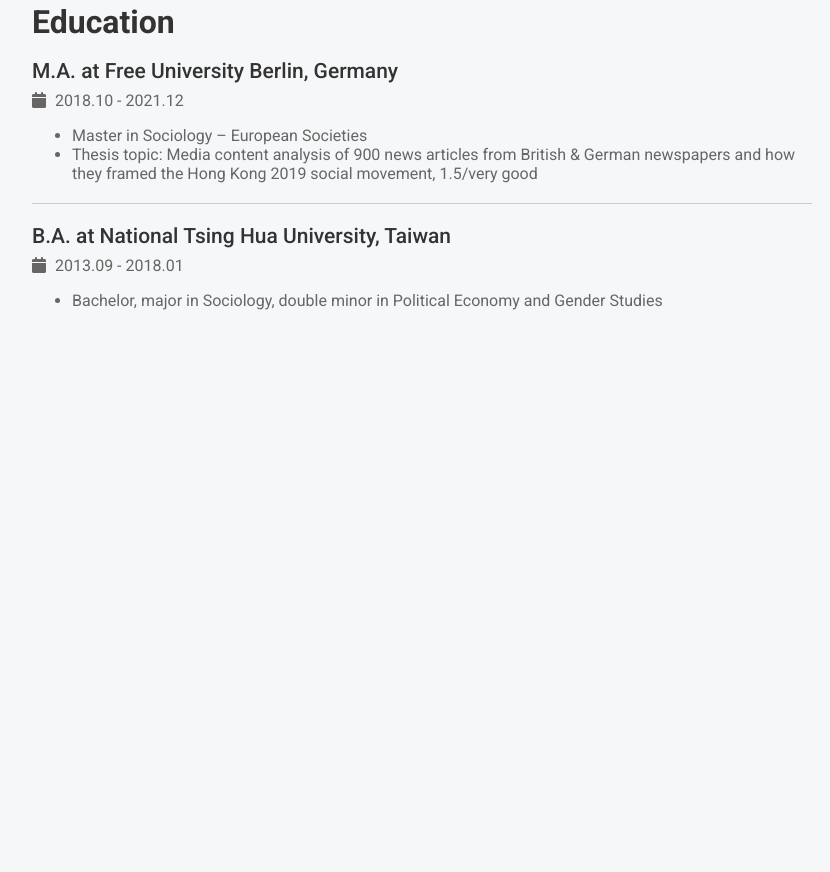
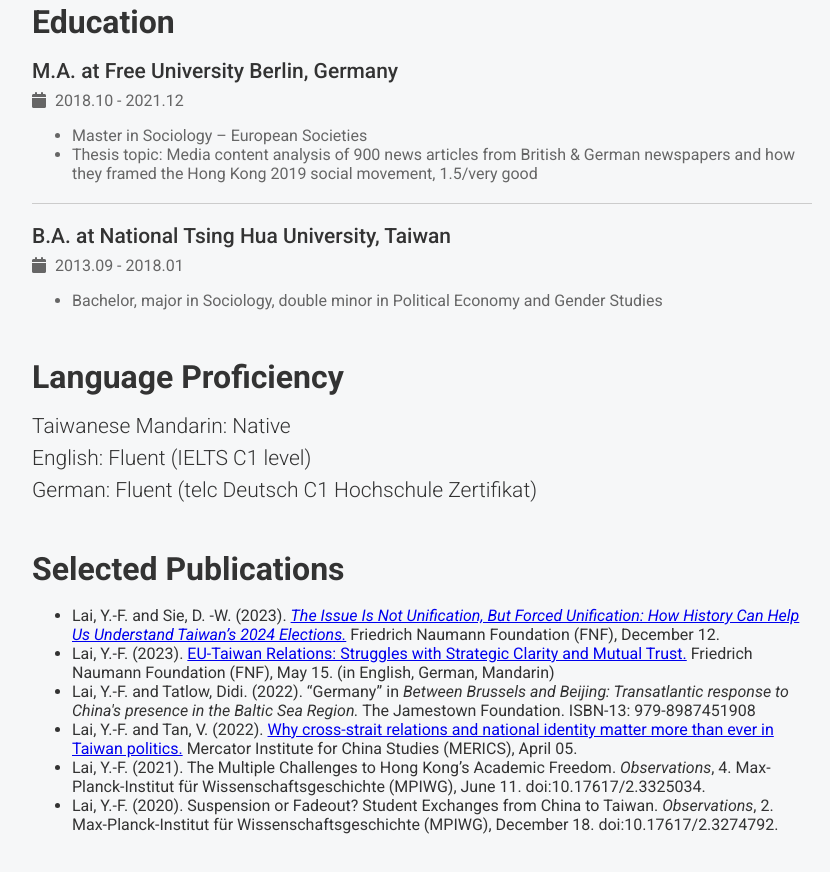
Before and after one commit to yufenlai0825/resume, a plain HTML site: page index.html in a window 1280 px wide. Shown: the part 1703-2575 px from the top of the page, without its empty margins (218-1048 px from the left). Before the commit the page ends 2101 px from the top, so only its background shows below. Drawn offline with Linux system fonts and the light colour scheme.

Commit message:
Update index.html

```diff
--- a/index.html
+++ b/index.html
@@ -234,6 +234,54 @@
                     </div>
                 </div>
             </section>
+             <section class="language-section">
+                <h2 class="language-proficiency">Language Proficiency</h2>
+                <h3 class="language">Taiwanese Mandarin: Native</h3>
+                <h3 class="language">English: Fluent (IELTS C1 level)</h3>
+                <h3 class="language">German: Fluent (telc Deutsch C1 Hochschule
+                    Zertifikat)</h3>
+            </section>
+            <section class="publication">
+                <h2>Selected Publications</h2>
+                <ul>
+                    <li>Lai, Y.-F. and Sie, D.
+                        -W. (2023). <i><a
+                                href="https://www.freiheit.org/publikation/issue-not-unification-forced-unification">The
+                                Issue Is Not Unification, But Forced
+                                Unification: How History Can
+                                Help Us Understand Taiwan’s 2024
+                                Elections.</a></i>
+                        Friedrich
+                        Naumann Foundation (FNF), December 12.</li>
+                    <li>Lai, Y.-F. (2023). <a
+                            href="https://www.freiheit.org/taiwan/eu-taiwan-relations-struggles-strategic-clarity-and-mutual-trust">EU-Taiwan
+                            Relations: Struggles with
+                            Strategic Clarity and Mutual Trust.</a> Friedrich
+                        Naumann Foundation (FNF), May 15. (in English, German,
+                        Mandarin)</li>
+                    <li>Lai, Y.-F. and Tatlow, Didi. (2022). “Germany” in
+                        <i>Between Brussels and Beijing: Transatlantic response
+                            to China's presence in the Baltic Sea Region.</i>
+                        The
+                        Jamestown Foundation. ISBN-13: 979-8987451908</li>
+                    <li>Lai, Y.-F. and Tan, V. (2022). <a
+                            href="https://merics.org/en/comment/why-cross-strait-relations-and-national-identity-matter-more-ever-taiwan-politics">Why
+                            cross-strait
+                            relations and national identity matter more than
+                            ever in
+                            Taiwan politics.</a> Mercator Institute for China
+                        Studies
+                        (MERICS), April 05.</li>
+                    <li>Lai, Y.-F. (2021). The Multiple Challenges to Hong
+                        Kong’s Academic Freedom. <i>Observations</i>, 4. Max-
+                        Planck-Institut für Wissenschaftsgeschichte (MPIWG),
+                        June 11. doi:10.17617/2.3325034.</li>
+                    <li>Lai, Y.-F. (2020). Suspension or Fadeout? Student
+                        Exchanges from China to Taiwan. <i>Observations</i>, 2.
+                        Max-Planck-Institut für Wissenschaftsgeschichte (MPIWG),
+                        December 18. doi:10.17617/2.3274792.</li>
+                </ul>
+            </section>
         </main>
     </body>
 
```
